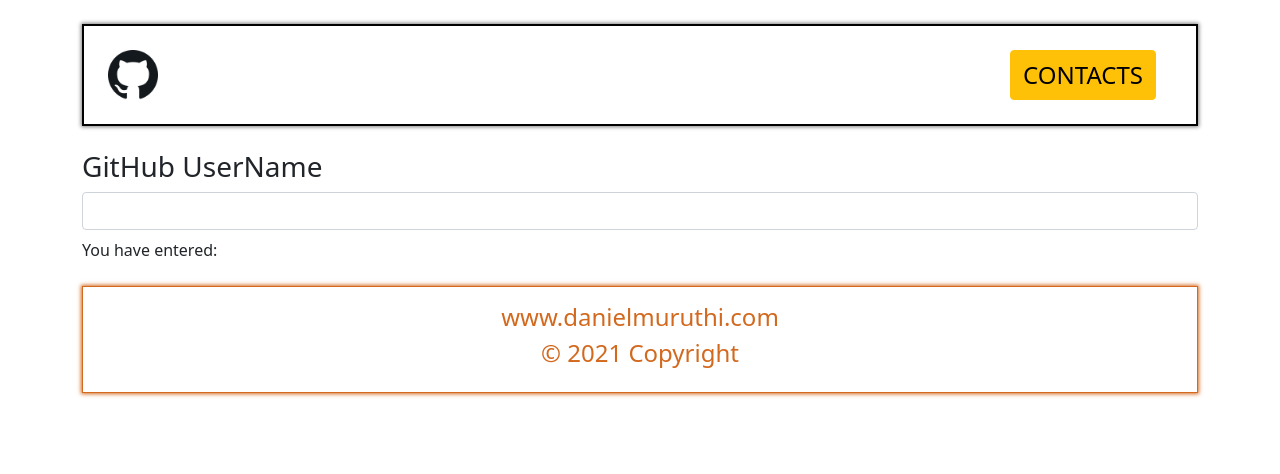
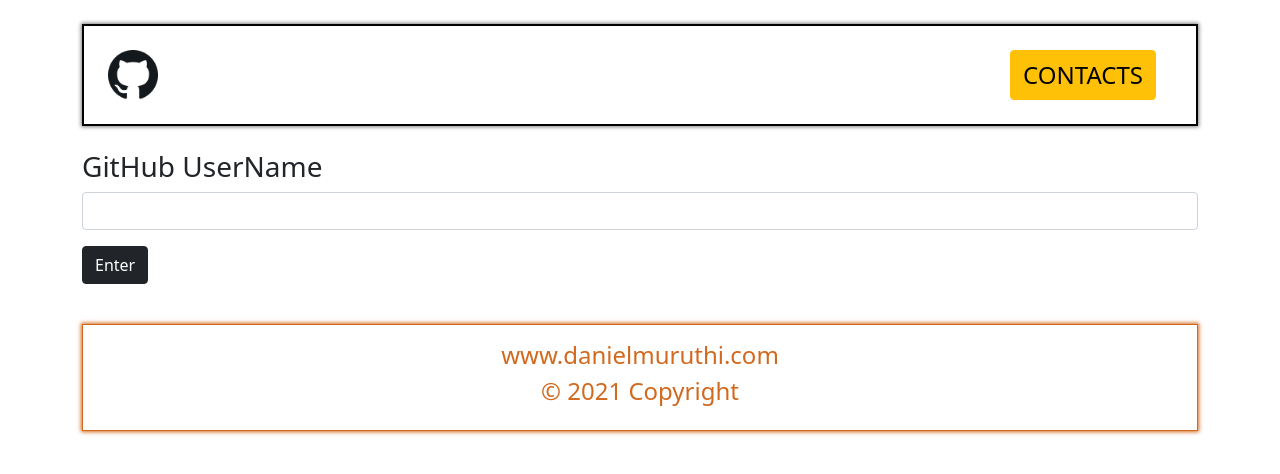
Before and after one commit to Daniel-Muruthi/git-account, an Angular app: page / in a window 1280 px wide. Shown: the top 474 px of the page. Built offline with nearby package versions, Linux system fonts and the light colour scheme.

Commit message:
This will add the enter button

```diff
--- a/src/app/footer/footer.component.html
+++ b/src/app/footer/footer.component.html
@@ -1,4 +1,4 @@
 <div class="footer mt-4">
-    <h4><a href="https://github.com/Daniel-Muruthi">www.danielmuruthi.com</a></h4>
+    <h4><a href="https://github.com/Daniel-Muruthi" target="_blank">www.danielmuruthi.com</a></h4>
     <h4>© 2021 Copyright</h4>
 </div>
--- a/src/app/inputform/inputform.component.html
+++ b/src/app/inputform/inputform.component.html
@@ -1,3 +1,5 @@
 <h3>GitHub UserName</h3>
 <input type="text" class="form-control" [(ngModel)]="username">
-<p class="my-2" >You have entered: {{username}}</p>
+<!-- <p class="my-2" >You have entered: {{username}}</p> -->
+<button class="my-3 btn btn-dark" (click)="nameOutput()">Enter</button>
+<h3>{{identity}}</h3>
--- a/src/app/inputform/inputform.component.ts
+++ b/src/app/inputform/inputform.component.ts
@@ -8,6 +8,7 @@ import { Component, OnInit } from '@angular/core';
 export class InputformComponent implements OnInit {
 
   username=""
+  identity=""
 
   constructor() { }
 
@@ -16,5 +17,8 @@ export class InputformComponent implements OnInit {
   gitName(event: Event){
     this.username=(<HTMLInputElement>event.target).value
   }
+  nameOutput(){
+    this.identity= `Your github username is : ${this.username}`
+  }
 
 }
```
